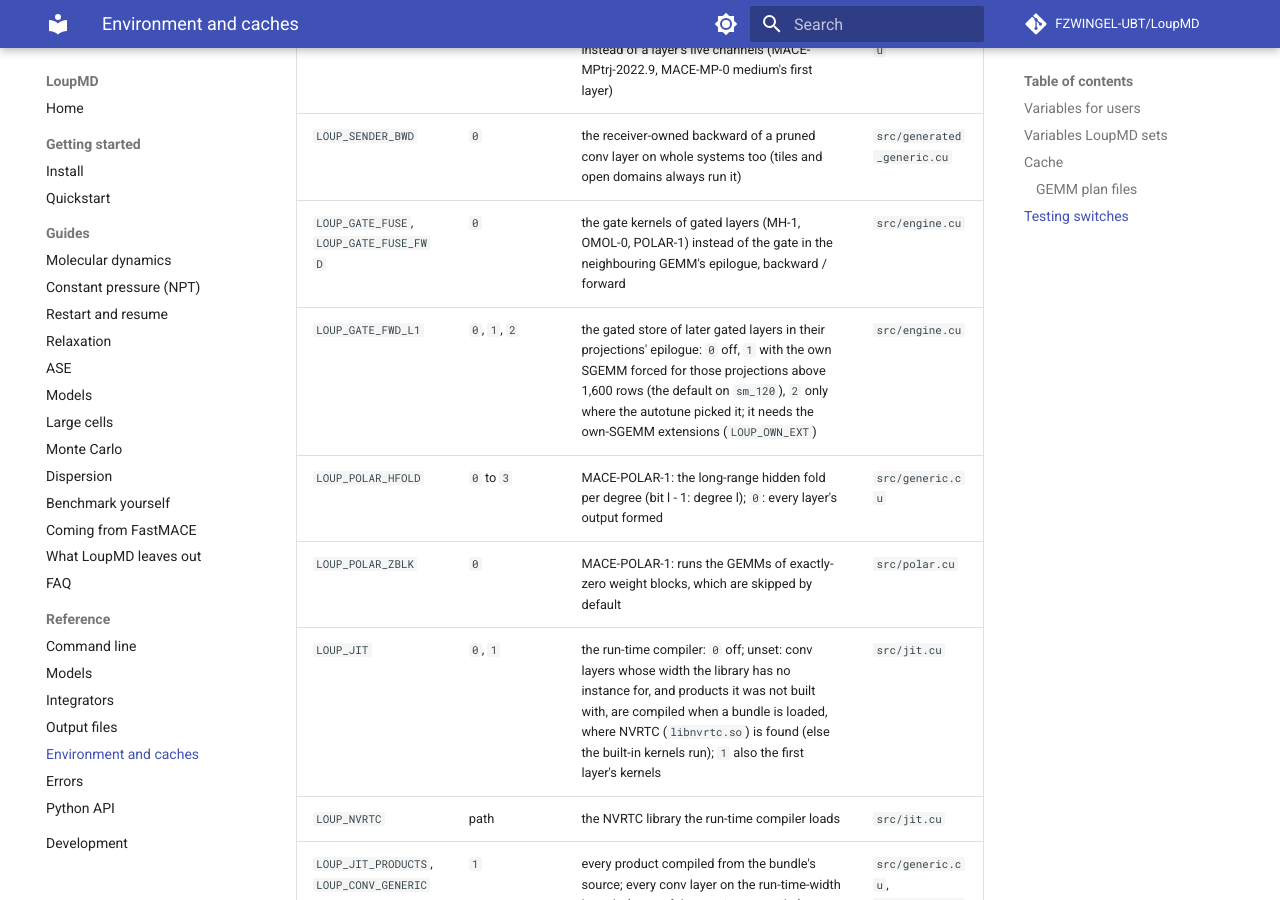
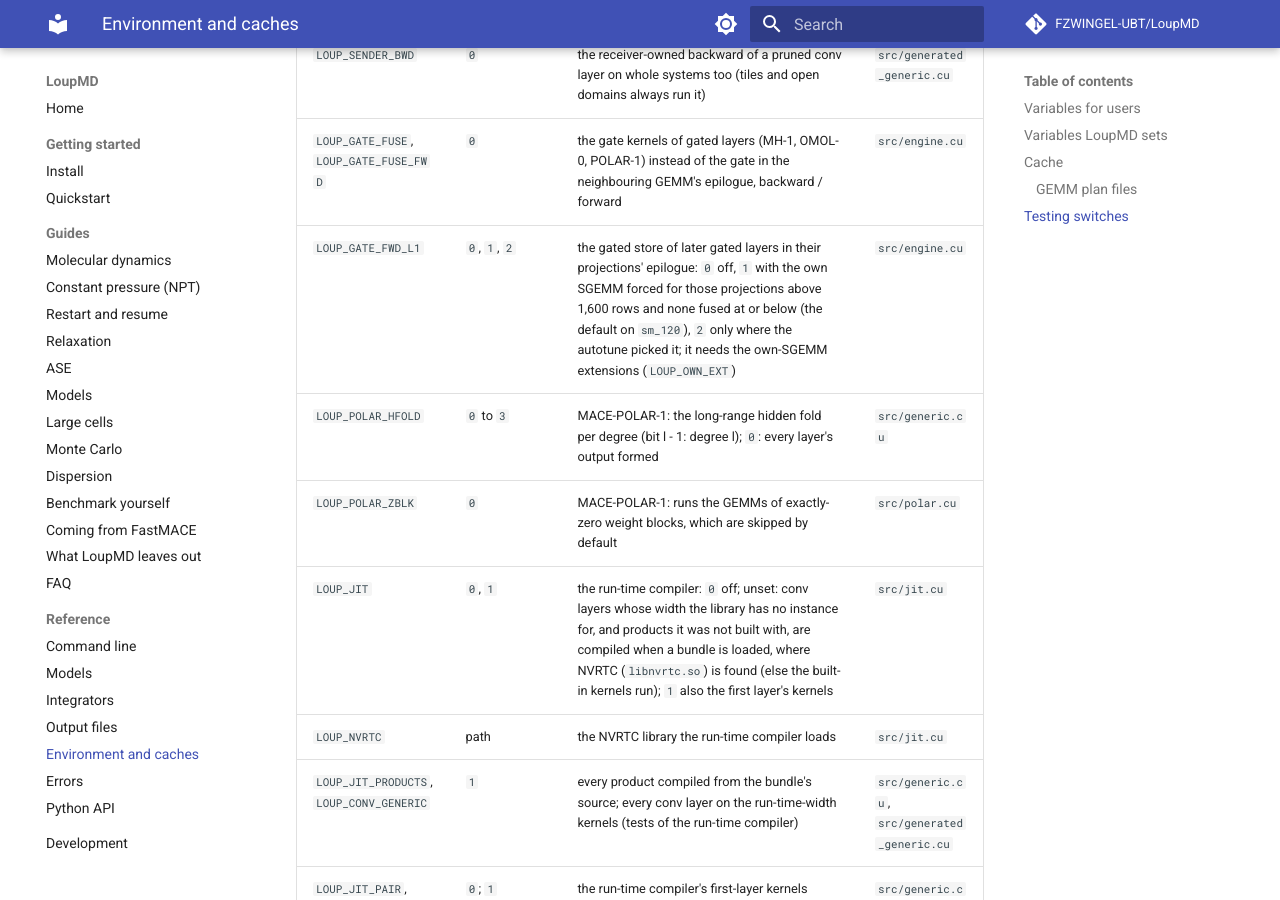
Before and after one commit to FZWINGEL-UBT/LoupMD, an MkDocs documentation site: the page built from docs/reference/environment.md, in a window 1280 px wide and 900 px high, scrolled down 4396 px. Built offline with MkDocs 1.6.1 and Material for MkDocs 9.7.7, drawn with Linux system fonts in a browser that asks for light colours; comment, search, counter and statistics services are not loaded.

Commit message:
LOUP_GATE_FWD_L1=1: none fused at or below 1,600 rows
The fused path's order (lin_0 and res_0 on two lanes, joined before the
other projections) cost MH-1 NaCl216 5% even where the plan's own sgemm128
was kept, so at or below 1,600 rows nothing is fused and a small cell takes
the switch-off path. Measured on the 5060 Ti against LOUP_GATE_FWD_L1=0:
NaCl216 1.012 (with stress 1.001, plan-pick noise), SrTiO3 0.979 (0.981).
The ledger's gen-gate-fwd-l1 and STATUS 6.42 come with the next commit.

Co-Authored-By: Claude Opus 5.5 <noreply@anthropic.com>

```diff
--- a/docs/reference/environment.md
+++ b/docs/reference/environment.md
@@ -88,7 +88,7 @@ gates in that form. Most are read when an engine is made; the MD-loop switches a
 | `LOUP_LIN_COMPACT` | `0` | the dense projections and product kernels instead of a layer's live channels (MACE-MPtrj-2022.9, MACE-MP-0 medium's first layer) | `src/generic.cu` |
 | `LOUP_SENDER_BWD` | `0` | the receiver-owned backward of a pruned conv layer on whole systems too (tiles and open domains always run it) | `src/generated_generic.cu` |
 | `LOUP_GATE_FUSE`, `LOUP_GATE_FUSE_FWD` | `0` | the gate kernels of gated layers (MH-1, OMOL-0, POLAR-1) instead of the gate in the neighbouring GEMM's epilogue, backward / forward | `src/engine.cu` |
-| `LOUP_GATE_FWD_L1` | `0`, `1`, `2` | the gated store of later gated layers in their projections' epilogue: `0` off, `1` with the own SGEMM forced for those projections above 1,600 rows (the default on `sm_120`), `2` only where the autotune picked it; it needs the own-SGEMM extensions (`LOUP_OWN_EXT`) | `src/engine.cu` |
+| `LOUP_GATE_FWD_L1` | `0`, `1`, `2` | the gated store of later gated layers in their projections' epilogue: `0` off, `1` with the own SGEMM forced for those projections above 1,600 rows and none fused at or below (the default on `sm_120`), `2` only where the autotune picked it; it needs the own-SGEMM extensions (`LOUP_OWN_EXT`) | `src/engine.cu` |
 | `LOUP_POLAR_HFOLD` | `0` to `3` | MACE-POLAR-1: the long-range hidden fold per degree (bit l - 1: degree l); `0`: every layer's output formed | `src/generic.cu` |
 | `LOUP_POLAR_ZBLK` | `0` | MACE-POLAR-1: runs the GEMMs of exactly-zero weight blocks, which are skipped by default | `src/polar.cu` |
 | `LOUP_JIT` | `0`, `1` | the run-time compiler: `0` off; unset: conv layers whose width the library has no instance for, and products it was not built with, are compiled when a bundle is loaded, where NVRTC (`libnvrtc.so`) is found (else the built-in kernels run); `1` also the first layer's kernels | `src/jit.cu` |
```
Also changed, not shown: AGENTS.md (+1 -1 lines), 3 other files.
